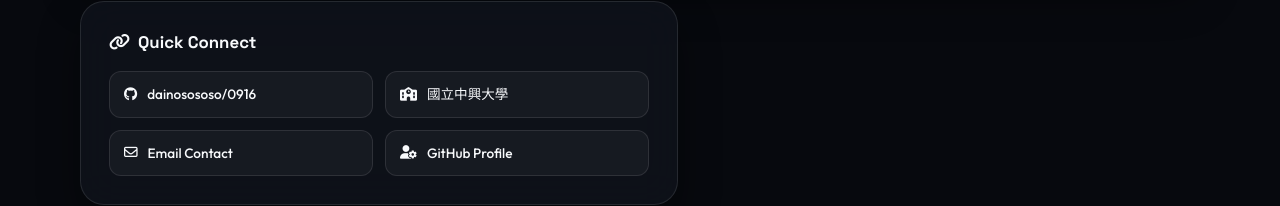
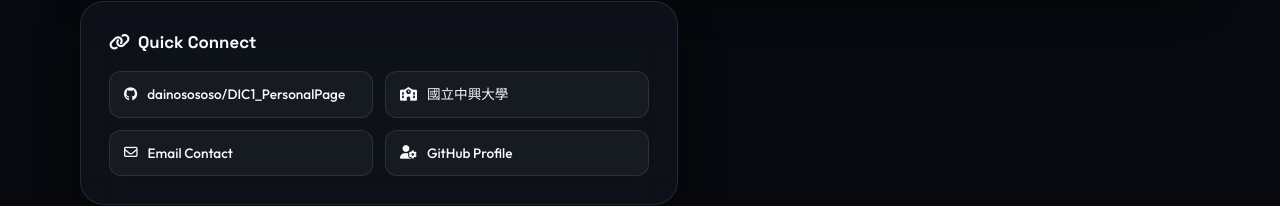
Before and after one commit to dainosososo/0916, a plain HTML site: page index.html in a window 1280 px wide. Shown: the part 1506-1712 px from the top of the page. Drawn offline with Linux system fonts and the light colour scheme.

Commit message:
Update assignment repository to DIC1_PersonalPage

```diff
--- a/index.html
+++ b/index.html
@@ -218,9 +218,9 @@
             <section class="card links-card glass">
                 <h3 class="section-title"><i class="fa-solid fa-link"></i> Quick Connect</h3>
                 <div class="social-links">
-                    <a href="https://github.com/dainosososo/0916" target="_blank" class="social-btn github">
+                    <a href="https://github.com/dainosososo/DIC1_PersonalPage" target="_blank" class="social-btn github">
                         <i class="fa-brands fa-github"></i>
-                        <span>dainosososo/0916</span>
+                        <span>dainosososo/DIC1_PersonalPage</span>
                     </a>
                     <a href="https://www.nchu.edu.tw" target="_blank" class="social-btn nchu">
                         <i class="fa-solid fa-school"></i>
```
Also changed, not shown: 1 other file.
